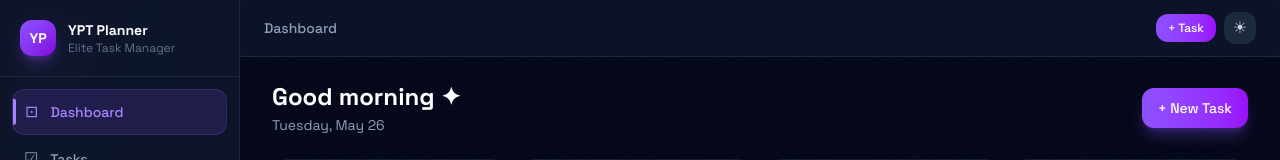
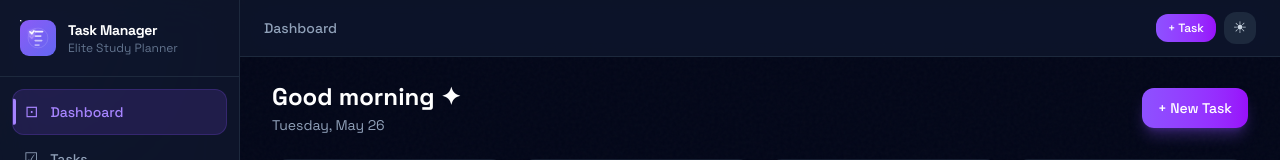
Before and after one commit to seowxve/my-task-manager, a React (Vite) app: page / in a window 1280 px wide. Shown: the top 160 px of the page. Built offline with nearby package versions, Linux system fonts and the light colour scheme.

Commit message:
Update App.jsx

```diff
--- a/src/App.jsx
+++ b/src/App.jsx
@@ -378,6 +378,76 @@ const GlobalStyle = () => (
   `}</style>
 );
 
+// ─── ANIMATED LOGO ────────────────────────────────────────────────────────────
+function AnimatedLogo({ size = 36 }) {
+  return (
+    <div style={{ width: size, height: size, flexShrink: 0 }}>
+      <svg viewBox="0 0 40 40" fill="none" xmlns="http://www.w3.org/2000/svg" width={size} height={size}>
+        <defs>
+          <linearGradient id="logoGrad1" x1="0" y1="0" x2="1" y2="1">
+            <stop offset="0%" stopColor="#8b5cf6" />
+            <stop offset="100%" stopColor="#6366f1" />
+          </linearGradient>
+          <linearGradient id="logoGrad2" x1="0" y1="0" x2="1" y2="1">
+            <stop offset="0%" stopColor="#a78bfa" />
+            <stop offset="100%" stopColor="#818cf8" />
+          </linearGradient>
+          <filter id="logoGlow">
+            <feGaussianBlur stdDeviation="1.5" result="blur" />
+            <feMerge><feMergeNode in="blur" /><feMergeNode in="SourceGraphic" /></feMerge>
+          </filter>
+        </defs>
+
+        {/* Background rounded square */}
+        <rect width="40" height="40" rx="10" fill="url(#logoGrad1)" />
+
+        {/* Animated orbit ring */}
+        <circle cx="20" cy="20" r="11" stroke="rgba(255,255,255,0.15)" strokeWidth="1" fill="none">
+          <animate attributeName="r" values="11;12;11" dur="3s" repeatCount="indefinite" />
+        </circle>
+
+        {/* Checklist lines */}
+        <rect x="16" y="12" width="10" height="1.8" rx="0.9" fill="white" opacity="0.9">
+          <animate attributeName="opacity" values="0.9;0.5;0.9" dur="2.5s" repeatCount="indefinite" />
+        </rect>
+        <rect x="16" y="17" width="8" height="1.8" rx="0.9" fill="white" opacity="0.7">
+          <animate attributeName="opacity" values="0.7;1;0.7" dur="2s" begin="0.3s" repeatCount="indefinite" />
+        </rect>
+        <rect x="16" y="22" width="9" height="1.8" rx="0.9" fill="white" opacity="0.6">
+          <animate attributeName="opacity" values="0.6;1;0.6" dur="3s" begin="0.6s" repeatCount="indefinite" />
+        </rect>
+        <rect x="16" y="27" width="6" height="1.8" rx="0.9" fill="white" opacity="0.5">
+          <animate attributeName="opacity" values="0.5;0.9;0.5" dur="2.2s" begin="0.9s" repeatCount="indefinite" />
+        </rect>
+
+        {/* Animated checkmarks */}
+        <g filter="url(#logoGlow)">
+          {/* Check 1 - solid */}
+          <path d="M11 13 L13.2 15.2 L15.5 12" stroke="white" strokeWidth="1.6" strokeLinecap="round" strokeLinejoin="round" fill="none">
+            <animate attributeName="stroke-dasharray" values="0 20;20 20" dur="0.6s" fill="freeze" />
+          </path>
+          {/* Check 2 - animated pulse */}
+          <path d="M11 18 L13.2 20.2 L15.5 17" stroke="rgba(167,139,250,1)" strokeWidth="1.6" strokeLinecap="round" strokeLinejoin="round" fill="none">
+            <animate attributeName="stroke" values="rgba(167,139,250,1);white;rgba(167,139,250,1)" dur="2s" repeatCount="indefinite" />
+          </path>
+          {/* Check 3 - orbiting dot */}
+          <circle r="1.2" fill="rgba(255,255,255,0.6)">
+            <animateMotion dur="4s" repeatCount="indefinite" path="M11,22 L13.2,24.2 L15.5,21" />
+          </circle>
+        </g>
+
+        {/* Orbiting dot around the whole logo */}
+        <circle r="1.5" fill="rgba(255,255,255,0.8)" filter="url(#logoGlow)">
+          <animateMotion dur="3s" repeatCount="indefinite">
+            <mpath href="#orbitPath" />
+          </animateMotion>
+        </circle>
+        <path id="orbitPath" d="M20,8 A12,12 0 1,1 19.99,8" fill="none" />
+      </svg>
+    </div>
+  );
+}
+
 // ─── STORAGE ───────────────────────────────────────────────────────────────────
 function useLocalStorage(key, initial) {
   const [state, setState] = useState(() => {
@@ -1407,10 +1477,10 @@ export default function App() {
           {/* Logo */}
           <div className="p-5 border-b border-inherit">
             <div className="flex items-center gap-3">
-              <div className="w-9 h-9 rounded-xl bg-gradient-to-br from-violet-500 to-purple-700 flex items-center justify-center text-white font-bold text-sm shadow-lg shadow-violet-500/30">YP</div>
+              <AnimatedLogo size={36} />
               <div>
-                <div className={`text-sm font-bold ${dark ? "text-white" : "text-slate-900"}`}>YPT Planner</div>
-                <div className={`text-xs ${dark ? "text-slate-500" : "text-slate-400"}`}>Elite Task Manager</div>
+                <div className={`text-sm font-bold tracking-tight ${dark ? "text-white" : "text-slate-900"}`}>Task Manager</div>
+                <div className={`text-xs ${dark ? "text-slate-500" : "text-slate-400"}`}>Elite Study Planner</div>
               </div>
             </div>
           </div>
@@ -1475,8 +1545,8 @@ export default function App() {
         <div className={`mobile-menu lg:hidden fixed inset-y-0 left-0 w-72 z-40 flex flex-col glass ${sidebar} shadow-2xl ${mobileOpen ? "open" : "closed"}`}>
           <div className="p-5 flex items-center justify-between border-b border-inherit">
             <div className="flex items-center gap-3">
-              <div className="w-9 h-9 rounded-xl bg-gradient-to-br from-violet-500 to-purple-700 flex items-center justify-center text-white font-bold text-sm">YP</div>
-              <div className={`text-sm font-bold ${dark ? "text-white" : "text-slate-900"}`}>YPT Planner</div>
+              <AnimatedLogo size={36} />
+              <div className={`text-sm font-bold tracking-tight ${dark ? "text-white" : "text-slate-900"}`}>Task Manager</div>
             </div>
             <button onClick={() => setMobileOpen(false)} className={`text-slate-400 hover:text-slate-300 p-1`}>✕</button>
           </div>
```
